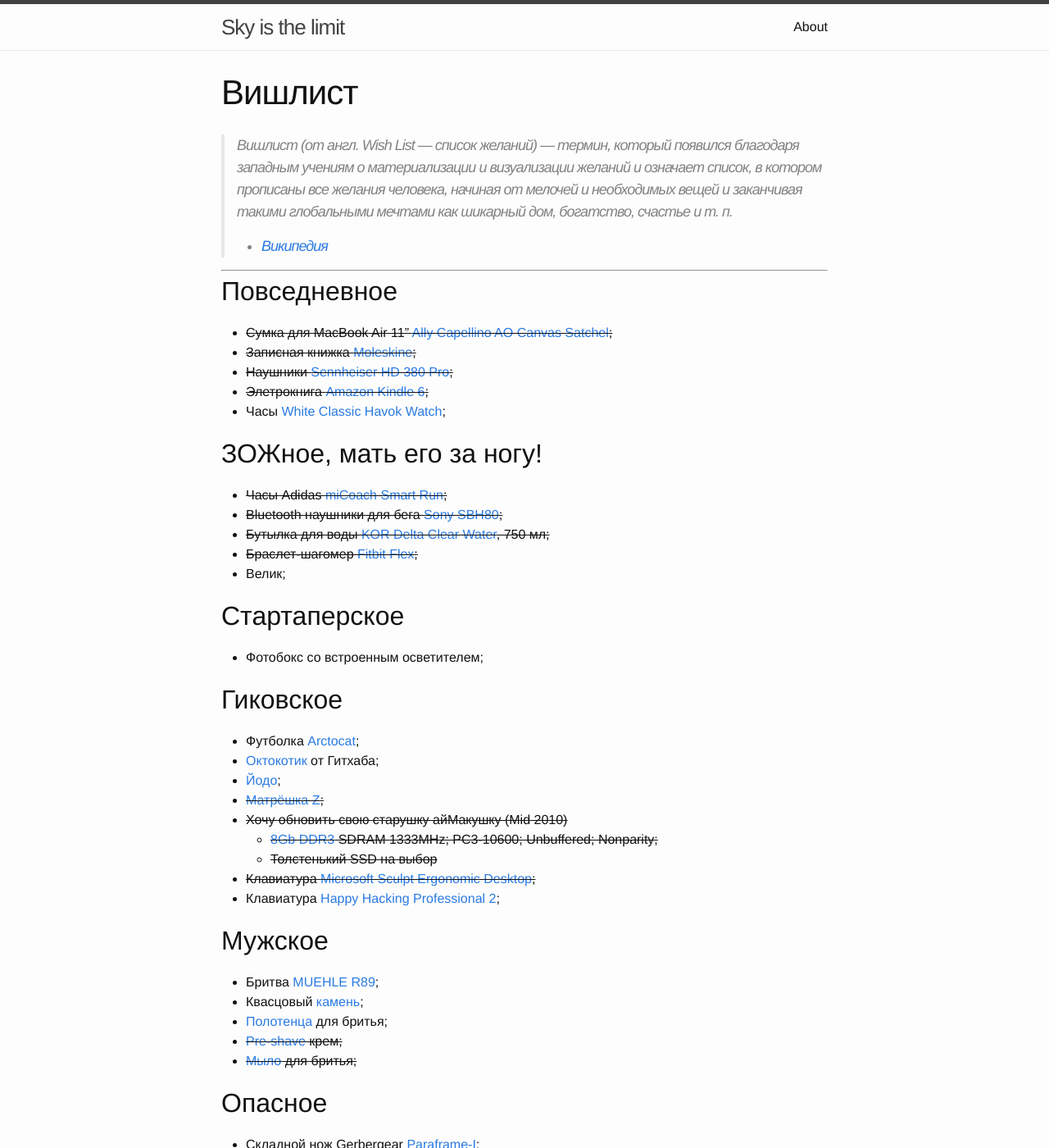
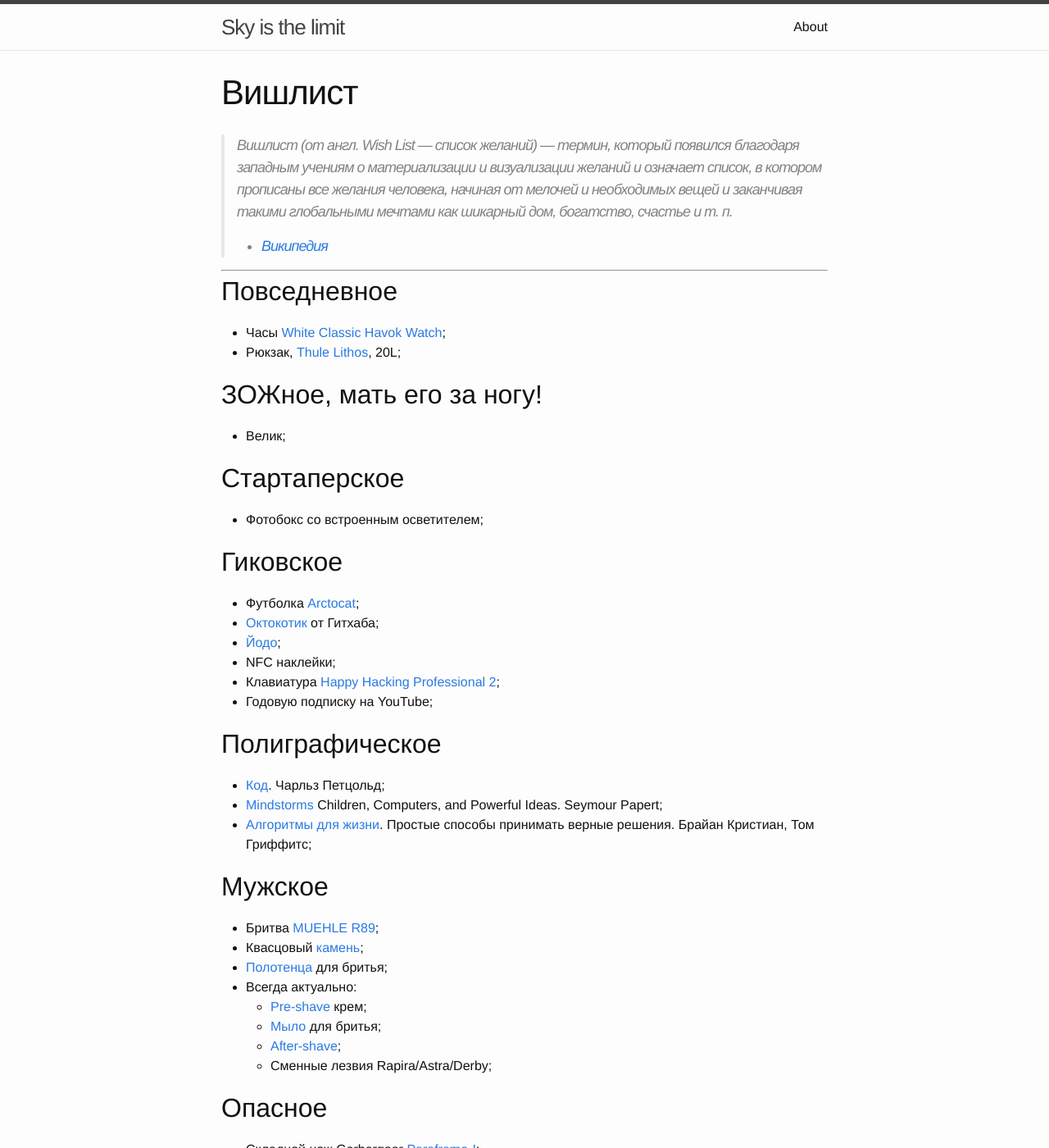
Before and after one commit to shuhrat/shuhrat.github.io, a Jekyll site: the page built from wishlist/index.md, in a window 1280 px wide and 1400 px high. Shown: the whole window at 82% size. Built offline with Jekyll 4.4.1, drawn with Linux system fonts in a browser that asks for light colours; some of the changed text lies outside the part shown.

Commit message:
refactor(wishlist): очередной апдейт

```diff
--- a/wishlist/index.md
+++ b/wishlist/index.md
@@ -12,18 +13,10 @@
 -------
 
 ## Повседневное
-- ~~Сумка для MacBook Air 11" [Ally Capellino AO Canvas Satchel][bag];~~
-- ~~Записная книжка [Moleskine][moleskine];~~
-- ~~Наушники [Sennheiser HD 380 Pro][sennheiser];~~
-- ~~Элетрокнига [Amazon Kindle 6][kindle];~~
 - Часы [White Classic Havok Watch][watch];
-
+- Рюкзак, [Thule Lithos], 20L;
 
 ## ЗОЖное, мать его за ногу!
-- ~~Часы Adidas [miCoach Smart Run][mi-coach];~~
-- ~~Bluetooth наушники для бега [Sony SBH80][sony];~~
-- ~~Бутылка для воды [KOR Delta Clear Water][kor-delta], 750 мл;~~
-- ~~Браслет-шагомер [Fitbit Flex][fitbit];~~
 - Велик;
 
 
@@ -32,33 +25,44 @@
 
 
 ## Гиковское
-- Футболка [Arctocat][arctocat];
-- [Октокотик][octocat] от Гитхаба;
-- [Йодо][yodo];
-- ~~[Матрёшка Z][matryoshka-z];~~
-- ~~Хочу обновить свою старушку айМакушку (Mid 2010)~~
-  * ~~[8Gb DDR3][ram] SDRAM 1333MHz; PC3-10600; Unbuffered; Nonparity;~~
-  * ~~Толстенький SSD на выбор~~
-- ~~Клавиатура [Microsoft Sculpt Ergonomic Desktop][sculpt-keyboard];~~
+- Футболка [Arctocat];
+- [Октокотик] от Гитхаба;
+- [Йодо];
+- NFC наклейки;
 - Клавиатура [Happy Hacking Professional 2][hhp-keyboard];
+- Годовую подписку на YouTube;
+
+
+## Полиграфическое
+- [Код]. Чарльз Петцольд;
+- [Mindstorms] Children, Computers, and Powerful Ideas. Seymour Papert;
+- [Алгоритмы для жизни]. Простые способы принимать верные решения. Брайан Кристиан, Том Гриффитс;
 
 
 ## Мужское
 - Бритва [MUEHLE R89];
 - Квасцовый [камень][alunit];
 - [Полотенца][polotentse-muehle] для бритья;
-- ~~[Pre-shave][pre-shave-proraso] крем;~~
-- ~~[Мыло][soap-Proraso] для бритья;~~
+- Всегда актуально:
+  - [Pre-shave][pre-shave-proraso] крем;
+  - [Мыло][soap-Proraso] для бритья;
+  - [After-shave][after-shave-proraso];
+  - Сменные лезвия Rapira/Astra/Derby;
+
 
 ## Опасное
-- Складной нож Gerbergear [Paraframe-I][knife];
-- Складной нож Kershaw [Injection 3.5][knife2];
+- Складной нож Gerbergear [Paraframe-I];
+- Складной нож Kershaw [Injection 3.5];
 
 
 ## Детско-отцовское
-- Машинки от Hot Wheels;
-- LEGO;
-- LEGO [Mindstorms EV3][lego-mindstorms-ev3];
+- Машинки Hot Wheels;
+- LEGO [Mindstorms EV3];
+- LEGO Duplo:
+  - Подойдёт всё, что для мальчиков до 3 лет;
+  - Есть:
+   - 10813, 10847, 10860, 10851, 10858, 10814;
+   - список постоянно пополняется;
 
 
 ## Долгосрочное
@@ -68,27 +72,28 @@
   * ~~Родить сына;~~
 
 [wishlist]: http://www.wikiwand.com/ru/Вишлист
-[kindle]: https://market.yandex.ru/product/11134465
-[fitbit]: http://market.yandex.ru/model.xml?modelid=10802171
-[sony]: http://market.yandex.ru/model.xml?modelid=10760046
+
 [watch]: https://www.elliothavok.com/collections/all/products/white-classic-havok-watch-40mm
-[bag]: http://www.re-store.ru/accessories/bags/ally-capellino/5060167430329/
-[moleskine]: http://www.moleskines-shop.ru/collection/Moleskine-Classic/product/Moleskine-Large-Ruled-Notebook
-[knife]: http://ru.gerbergear.com/Essentials/Knives/Paraframe-I-knife_22-48444
-[knife2]: https://kershaw.kaiusaltd.com/knives/knife/injection-3.5
-[arctocat]: https://github.myshopify.com/products/arctocat
-[octocat]: https://github.myshopify.com/products/octocat-figurine
-[sennheiser]: https://market.yandex.ru/product/4768680
-[kor-delta]: http://korwater.com.ru/shop/vessels/kor-delta-750/clearwater
-[mi-coach]: http://market.yandex.ru/model.xml?modelid=10802171
-[yodo]: http://amperka.ru/product/yodo
-[matryoshka-z]: http://amperka.ru/product/matryoshka-z
-[ram]:https://market.yandex.ru/product/7795780
-[sculpt-keyboard]: https://www.microsoft.com/accessories/ru-ru/products/keyboards/sculpt-ergonomic-desktop/l5v-00017
-[lego-mindstorms-ev3]: https://lego.detmir.ru/product/index/id/164642/
+[Thule Lithos]: http://www.alt-del.ru/product/169212.htm
+
+[Paraframe-I]: http://ru.gerbergear.com/Essentials/Knives/Paraframe-I-knife_22-48444
+[Injection 3.5]: https://kershaw.kaiusaltd.com/knives/knife/injection-3.5
+
+[Arctocat]: https://github.myshopify.com/products/arctocat
+[Октокотик]: https://github.myshopify.com/products/octocat-figurine
+[Йодо]: http://amperka.ru/product/yodo
+
+[Mindstorms EV3]: https://lego.detmir.ru/product/index/id/164642/
+
 [hhp-keyboard]: https://www.amazon.com/Happy-Hacking-Keyboard-Professional2-PD-KB400B/dp/B000EXZ0VC/ref=sr_1_1?s=electronics&ie=UTF8&qid=1520939782&sr=1-1&keywords=happy+hacking+keyboard
+
+[Код]: https://www.ozon.ru/context/detail/id/20141077/
+[Mindstorms]: https://www.amazon.com/Mindstorms-Children-Computers-Powerful-Ideas/dp/0465046746/
+[Алгоритмы для жизни]: https://www.ozon.ru/context/detail/id/141368824/
+
 [MUEHLE R89]: https://опаснаябритва.рф/product/t-obraznaya-britva-traditional-r89
 [alunit]: https://опаснаябритва.рф/product/kvastsovyy-kamen-alunit
 [polotentse-muehle]: https://опаснаябритва.рф/product/polotentse-vafelnoe-muehle
 [pre-shave-proraso]: https://опаснаябритва.рф/product/pre-shave-krem-proraso-2
-[soap-proraso]: https://опаснаябритва.рф/product/mylo-dlya-britya-proraso
+[after-shave-proraso]: https://опаснаябритва.рф/product/balzam-posle-britya-proraso-2
+[soap-proraso]: https://опаснаябритва.рф/product/mylo-dlya-britya-proraso-3
```
Also changed, not shown: other parts of wishlist/index.md (+1 -0 lines).
